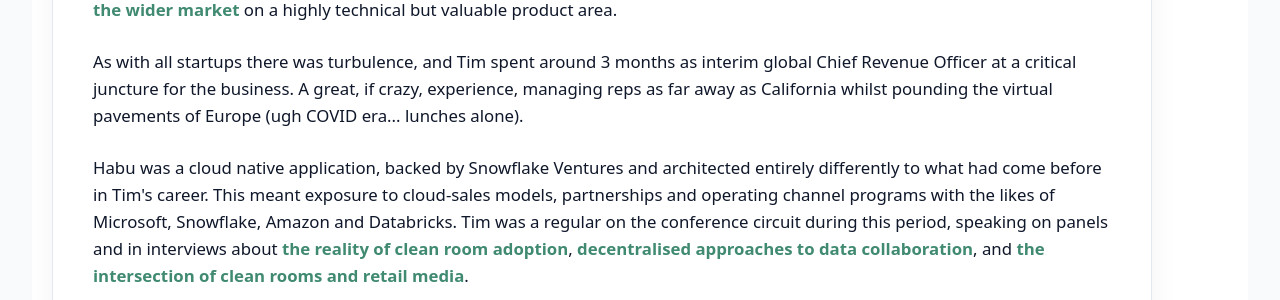
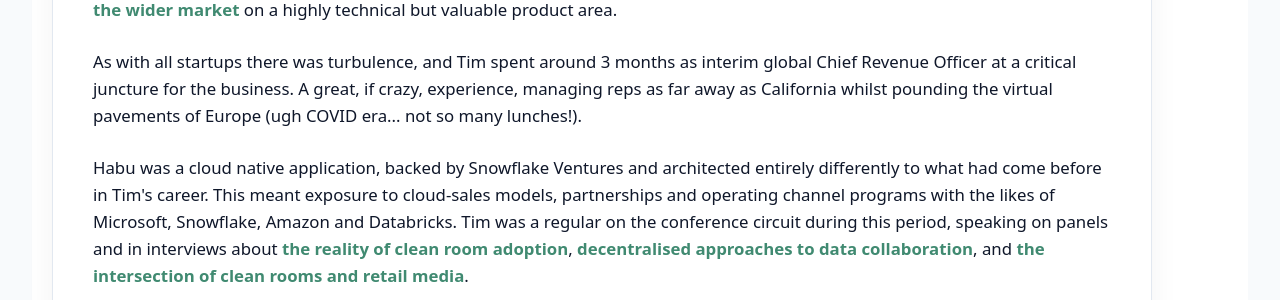
Before and after one commit to typedformiles/navvix, a Jekyll site: the page built from about.html, in a window 1280 px wide and 900 px high, scrolled down 1850 px. Shown: the part 210-510 px from the top of the window. Built offline with Jekyll 4.4.1, drawn with Linux system fonts in a browser that asks for light colours.

Commit message:
Fix COVID lunches wording on About page
Co-Authored-By: Claude Opus 4.6 (1M context) <noreply@anthropic.com>

```diff
--- a/about.html
+++ b/about.html
@@ -38,7 +38,7 @@ permalink: /about/
 
 <p>When Matt, Mike, Ted, Jess and former colleagues from Krux came knocking with a new idea, it didn't take much convincing Tim to jump in and <a href="/blog/habu-expands-internationally/">establish the European operations for Habu</a>, an innovative data clean room startup. As Managing Director EMEA, Tim was first hire in the region and had responsibility to grow the Habu brand, secure first clients and pilots, and <a href="/blog/what-is-a-data-clean-room-admonsters/">educate the wider market</a> on a highly technical but valuable product area.</p>
 
-<p>As with all startups there was turbulence, and Tim spent around 3 months as interim global Chief Revenue Officer at a critical juncture for the business. A great, if crazy, experience, managing reps as far away as California whilst pounding the virtual pavements of Europe (ugh COVID era... lunches alone).</p>
+<p>As with all startups there was turbulence, and Tim spent around 3 months as interim global Chief Revenue Officer at a critical juncture for the business. A great, if crazy, experience, managing reps as far away as California whilst pounding the virtual pavements of Europe (ugh COVID era... not so many lunches!).</p>
 
 <p>Habu was a cloud native application, backed by Snowflake Ventures and architected entirely differently to what had come before in Tim's career. This meant exposure to cloud-sales models, partnerships and operating channel programs with the likes of Microsoft, Snowflake, Amazon and Databricks. Tim was a regular on the conference circuit during this period, speaking on panels and in interviews about <a href="/blog/hope-hype-reality-clean-rooms-digiday/">the reality of clean room adoption</a>, <a href="/blog/new-video-frontiers-decentralised-clean-rooms/">decentralised approaches to data collaboration</a>, and <a href="/blog/data-clean-rooms-retail-media-insights/">the intersection of clean rooms and retail media</a>.</p>
 
```
